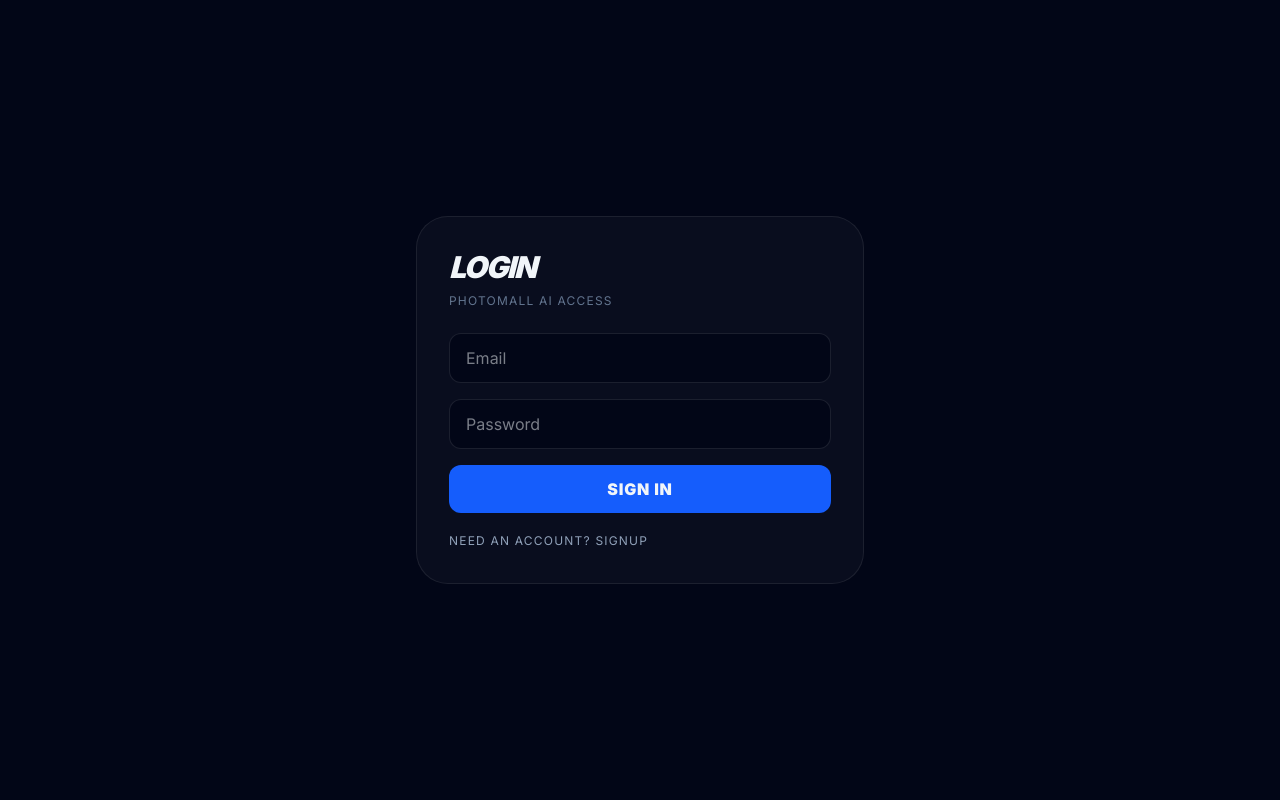
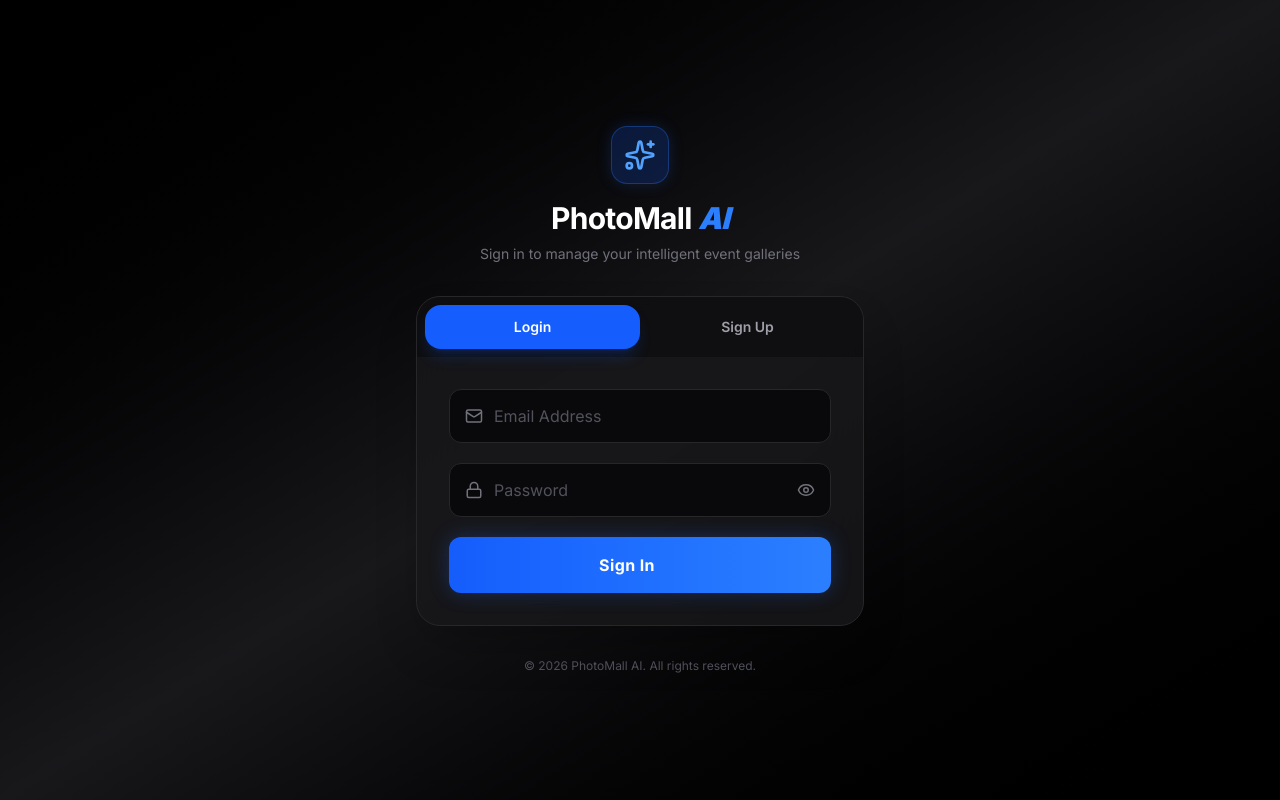
Before and after one commit to govindgautam/photomall, a Next.js app in the folder frontend/: page /auth in a window 1280 px wide. Built offline with nearby package versions, Linux system fonts and the light colour scheme; no server answers.

Commit message:
new feature added

```diff
--- a/frontend/src/app/auth/page.tsx
+++ b/frontend/src/app/auth/page.tsx
@@ -1,90 +1,286 @@
 'use client';
 
-import { FormEvent, useState } from 'react';
+import { useState, useEffect } from 'react';
 import { useRouter } from 'next/navigation';
-import { apiClient } from '@/lib/api-client';
+import { Mail, Lock, User, Loader2, Sparkles, Eye, EyeOff, AlertCircle, CheckCircle } from 'lucide-react';
 
 export default function AuthPage() {
   const router = useRouter();
-  const [mode, setMode] = useState<'login' | 'signup'>('login');
+  const [isLogin, setIsLogin] = useState(true);
+  const [loading, setLoading] = useState(false);
+  const [showPassword, setShowPassword] = useState(false);
+  const [showConfirmPassword, setShowConfirmPassword] = useState(false);
+
+  const [error, setError] = useState<string | null>(null);
+  const [success, setSuccess] = useState<string | null>(null);
+
+  // Form Fields
   const [name, setName] = useState('');
   const [email, setEmail] = useState('');
   const [password, setPassword] = useState('');
-  const [loading, setLoading] = useState(false);
-  const [message, setMessage] = useState<string | null>(null);
+  const [confirmPassword, setConfirmPassword] = useState('');
 
-  const submit = async (e: FormEvent) => {
+  const BACKEND_URL = process.env.NEXT_PUBLIC_BACKEND_URL || 'http://127.0.0.1:8000';
+
+  useEffect(() => {
+    const token = localStorage.getItem('access_token');
+    if (token) {
+      // Verify if token is valid before redirecting
+      fetch(`${BACKEND_URL}/api/py/auth/verify`, {
+        headers: { 'Authorization': `Bearer ${token}` }
+      })
+      .then(res => {
+        if (res.ok) {
+          router.push('/admin');
+        } else {
+          // Token is invalid, clear it
+          localStorage.removeItem('access_token');
+          document.cookie.split(";").forEach(function(c) {
+            document.cookie = c.replace(/^ +/, "").replace(/=.*/, "=;expires=" + new Date().toUTCString() + ";path=/");
+          });
+        }
+      })
+      .catch(() => {
+        // Network error or invalid token, clear it
+        localStorage.removeItem('access_token');
+      });
+    }
+  }, [router]);
+
+  const resetForm = () => {
+    setName('');
+    setEmail('');
+    setPassword('');
+    setConfirmPassword('');
+    setError(null);
+    setSuccess(null);
+  };
+
+  const handleToggleMode = (mode: boolean) => {
+    setIsLogin(mode);
+    resetForm();
+  };
+
+  const handleAuth = async (e: React.FormEvent) => {
     e.preventDefault();
     setLoading(true);
-    setMessage(null);
+    setError(null);
+    setSuccess(null);
+
     try {
-      if (mode === 'signup') {
-        await apiClient.signup({ name, email, password });
-        setMode('login');
-        setMessage('Account created. Please sign in.');
+      if (!isLogin) {
+        // Validation for Signup
+        if (password !== confirmPassword) {
+          setError('Passwords do not match');
+          setLoading(false);
+          return;
+        }
+
+        const response = await fetch(`${BACKEND_URL}/api/py/auth/register`, {
+          method: 'POST',
+          headers: {
+            'Content-Type': 'application/json',
+          },
+          body: JSON.stringify({ name, email, password }),
+        });
+
+        const data = await response.json();
+
+        if (response.ok) {
+          setSuccess('Account created successfully! Switching to login...');
+          setTimeout(() => {
+            handleToggleMode(true);
+            setEmail(email); // Keep email for login
+          }, 2000);
         } else {
-        await apiClient.login({ email, password });
+          setError(data.detail || 'Failed to create account');
+        }
+      } else {
+        // Login Logic
+        const formData = new URLSearchParams();
+        formData.append('username', email);
+        formData.append('password', password);
+
+        const response = await fetch(`${BACKEND_URL}/api/py/auth/login`, {
+          method: 'POST',
+          headers: {
+            'Content-Type': 'application/x-www-form-urlencoded',
+          },
+          body: formData,
+        });
+
+        const data = await response.json();
+
+        if (response.ok) {
+          localStorage.setItem('access_token', data.access_token);
+          document.cookie = `token=${data.access_token}; path=/`;
           router.push('/admin');
+        } else {
+          let errorMsg = 'Invalid credentials';
+          if (typeof data.detail === 'string') {
+            errorMsg = data.detail;
+          } else if (data.detail?.msg) {
+            errorMsg = data.detail.msg;
+          }
+          setError(errorMsg);
+        }
       }
     } catch (err: any) {
-      setMessage(err?.message || 'Authentication failed');
+      setError(err.message || 'Network error occurred');
     } finally {
-      setLoading(false);
+      if (isLogin || error) setLoading(false);
     }
   };
 
   return (
-    <main className="min-h-screen bg-[#020617] text-slate-100 flex items-center justify-center p-6">
-      <section className="w-full max-w-md rounded-[2rem] border border-white/[0.08] bg-white/[0.03] p-8">
-        <h1 className="text-3xl font-black italic tracking-tighter uppercase mb-2">
-          {mode === 'login' ? 'Login' : 'Signup'}
-        </h1>
-        <p className="text-xs text-slate-500 uppercase tracking-widest mb-6">
-          PhotoMall AI Access
-        </p>
-        {message ? <p className="mb-4 text-sm text-blue-300">{message}</p> : null}
-        <form onSubmit={submit} className="space-y-4">
-          {mode === 'signup' ? (
+    <div className="min-h-screen bg-gradient-to-br from-black via-zinc-900 to-black flex flex-col items-center justify-center p-4">
+      {/* Brand Header */}
+      <div className="mb-8 text-center flex flex-col items-center">
+        <div className="bg-blue-600/20 p-3 rounded-2xl mb-4 border border-blue-500/30 shadow-[0_0_15px_rgba(37,99,235,0.2)]">
+          <Sparkles className="text-blue-400" size={32} />
+        </div>
+        <h1 className="text-3xl font-bold text-white tracking-tight">PhotoMall <span className="text-blue-500 font-black italic">AI</span></h1>
+        <p className="text-zinc-500 mt-2 text-sm">Sign in to manage your intelligent event galleries</p>
+      </div>
+
+      <div className="w-full max-w-md bg-zinc-900/80 backdrop-blur-xl rounded-3xl border border-zinc-800 shadow-2xl overflow-hidden transition-all duration-500">
+
+        {/* Toggle Bar */}
+        <div className="flex w-full p-2 bg-zinc-950/50">
+          <button
+            type="button"
+            className={`flex-1 py-3 text-sm font-semibold rounded-2xl transition-all duration-300 ${
+              isLogin
+                ? 'bg-blue-600 text-white shadow-lg shadow-blue-600/20'
+                : 'text-zinc-400 hover:text-white hover:bg-zinc-800/50'
+            }`}
+            onClick={() => handleToggleMode(true)}
+          >
+            Login
+          </button>
+          <button
+            type="button"
+            className={`flex-1 py-3 text-sm font-semibold rounded-2xl transition-all duration-300 ${
+              !isLogin
+                ? 'bg-blue-600 text-white shadow-lg shadow-blue-600/20'
+                : 'text-zinc-400 hover:text-white hover:bg-zinc-800/50'
+            }`}
+            onClick={() => handleToggleMode(false)}
+          >
+            Sign Up
+          </button>
+        </div>
+
+        <div className="p-8">
+          <form onSubmit={handleAuth} className="space-y-5">
+            {/* Error Message */}
+            {error && (
+              <div className="p-4 bg-red-500/10 border border-red-500/20 rounded-xl flex items-start gap-3 animate-in slide-in-from-top-2">
+                <AlertCircle className="text-red-400 shrink-0 mt-0.5" size={18} />
+                <p className="text-red-400 text-sm">{error}</p>
+              </div>
+            )}
+
+            {/* Success Message */}
+            {success && (
+              <div className="p-4 bg-green-500/10 border border-green-500/20 rounded-xl flex items-start gap-3 animate-in slide-in-from-top-2">
+                <CheckCircle className="text-green-400 shrink-0 mt-0.5" size={18} />
+                <p className="text-green-400 text-sm">{success}</p>
+              </div>
+            )}
+
+            {!isLogin && (
+              <div className="relative animate-in slide-in-from-top-2 duration-300">
+                <User className="absolute left-4 top-1/2 -translate-y-1/2 text-zinc-500" size={18} />
                 <input
+                  type="text"
                   value={name}
                   onChange={(e) => setName(e.target.value)}
-              required
-              placeholder="Full name"
-              className="w-full rounded-xl border border-white/[0.1] bg-[#020617] px-4 py-3"
+                  placeholder="Full Name"
+                  className="w-full pl-11 pr-4 py-3.5 rounded-xl bg-zinc-950 border border-zinc-800 text-white placeholder:text-zinc-600 focus:outline-none focus:border-blue-500 focus:ring-1 focus:ring-blue-500 transition-all"
+                  required={!isLogin}
                 />
-          ) : null}
+              </div>
+            )}
+
+            <div className="relative">
+              <Mail className="absolute left-4 top-1/2 -translate-y-1/2 text-zinc-500" size={18} />
               <input
                 type="email"
                 value={email}
                 onChange={(e) => setEmail(e.target.value)}
+                placeholder="Email Address"
+                className="w-full pl-11 pr-4 py-3.5 rounded-xl bg-zinc-950 border border-zinc-800 text-white placeholder:text-zinc-600 focus:outline-none focus:border-blue-500 focus:ring-1 focus:ring-blue-500 transition-all"
                 required
-            placeholder="Email"
-            className="w-full rounded-xl border border-white/[0.1] bg-[#020617] px-4 py-3"
               />
+            </div>
+
+            <div className="relative">
+              <Lock className="absolute left-4 top-1/2 -translate-y-1/2 text-zinc-500" size={18} />
               <input
-            type="password"
+                type={showPassword ? "text" : "password"}
                 value={password}
                 onChange={(e) => setPassword(e.target.value)}
+                placeholder="Password"
+                className="w-full pl-11 pr-12 py-3.5 rounded-xl bg-zinc-950 border border-zinc-800 text-white placeholder:text-zinc-600 focus:outline-none focus:border-blue-500 focus:ring-1 focus:ring-blue-500 transition-all"
                 required
-            placeholder="Password"
-            className="w-full rounded-xl border border-white/[0.1] bg-[#020617] px-4 py-3"
               />
               <button
+                type="button"
+                onClick={() => setShowPassword(!showPassword)}
+                className="absolute right-4 top-1/2 -translate-y-1/2 text-zinc-500 hover:text-zinc-300 transition-colors"
+                tabIndex={-1}
+              >
+                {showPassword ? <EyeOff size={18} /> : <Eye size={18} />}
+              </button>
+            </div>
+
+            {!isLogin && (
+              <div className="relative animate-in slide-in-from-top-2 duration-300">
+                <Lock className="absolute left-4 top-1/2 -translate-y-1/2 text-zinc-500" size={18} />
+                <input
+                  type={showConfirmPassword ? "text" : "password"}
+                  value={confirmPassword}
+                  onChange={(e) => setConfirmPassword(e.target.value)}
+                  placeholder="Confirm Password"
+                  className="w-full pl-11 pr-12 py-3.5 rounded-xl bg-zinc-950 border border-zinc-800 text-white placeholder:text-zinc-600 focus:outline-none focus:border-blue-500 focus:ring-1 focus:ring-blue-500 transition-all"
+                  required={!isLogin}
+                />
+                <button
+                  type="button"
+                  onClick={() => setShowConfirmPassword(!showConfirmPassword)}
+                  className="absolute right-4 top-1/2 -translate-y-1/2 text-zinc-500 hover:text-zinc-300 transition-colors"
+                  tabIndex={-1}
+                >
+                  {showConfirmPassword ? <EyeOff size={18} /> : <Eye size={18} />}
+                </button>
+              </div>
+            )}
+
+            <button
               type="submit"
-            disabled={loading}
-            className="w-full rounded-xl bg-blue-600 hover:bg-blue-500 py-3 font-black uppercase tracking-wider disabled:opacity-60"
+              disabled={loading || (success !== null && !isLogin)}
+              className="w-full mt-2 py-4 rounded-xl bg-gradient-to-r from-blue-600 to-blue-500 hover:from-blue-500 hover:to-blue-400 text-white font-bold tracking-wide transition-all duration-300 shadow-[0_0_20px_rgba(37,99,235,0.3)] hover:shadow-[0_0_25px_rgba(37,99,235,0.5)] disabled:opacity-50 disabled:shadow-none flex justify-center items-center gap-2 group"
             >
-            {loading ? 'Please wait...' : mode === 'login' ? 'Sign in' : 'Create account'}
+              {loading ? (
+                <>
+                  <Loader2 size={20} className="animate-spin" />
+                  {isLogin ? 'Authenticating...' : 'Creating Account...'}
+                </>
+              ) : (
+                <>
+                  {isLogin ? 'Sign In' : 'Create Account'}
+                  <Sparkles size={18} className="opacity-0 group-hover:opacity-100 transition-opacity" />
+                </>
+              )}
             </button>
           </form>
-        <button
-          type="button"
-          onClick={() => setMode(mode === 'login' ? 'signup' : 'login')}
-          className="mt-5 text-xs uppercase tracking-widest text-slate-400 hover:text-blue-300"
-        >
-          {mode === 'login' ? 'Need an account? Signup' : 'Already registered? Login'}
-        </button>
-      </section>
-    </main>
+        </div>
+      </div>
+
+      <p className="mt-8 text-xs text-zinc-600 hover:text-zinc-500 cursor-default transition-colors">
+        &copy; {new Date().getFullYear()} PhotoMall AI. All rights reserved.
+      </p>
+    </div>
   );
 }
```
Also changed, not shown: 2 other files (tests, documents, lock files or other folders). Lines whose indentation alone changed are shown as unchanged.
